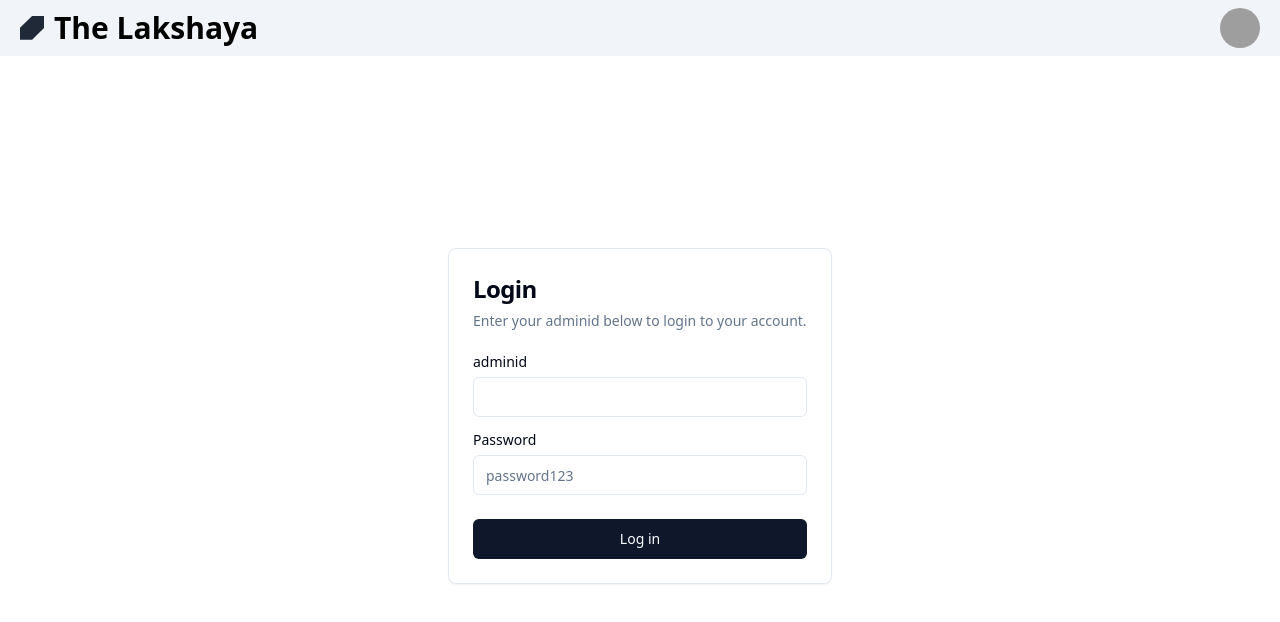
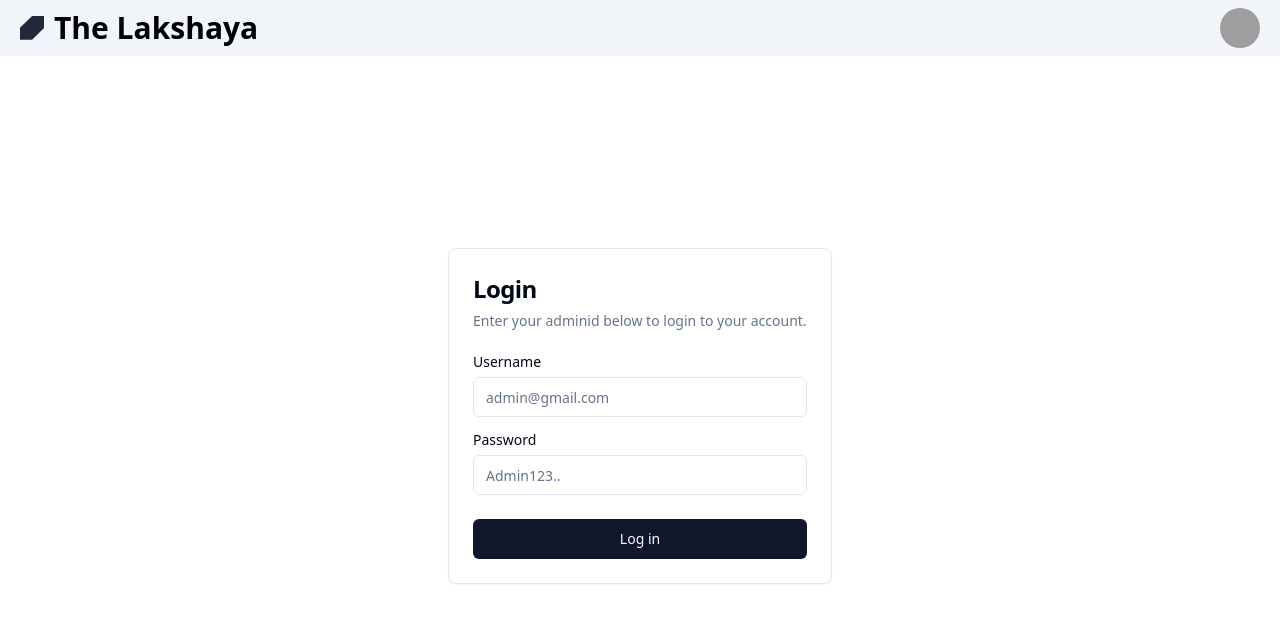
Before and after one commit to whyehtasam/Lakshaya-admin-panel, a React (Vite) app: page /updateCourse in a window 1280 px wide. Shown: the top 622 px of the page. Built offline with nearby package versions, Linux system fonts and the light colour scheme; no server answers; grey boxes are pictures that could not be loaded.

Commit message:
Update Authentication.jsx
changed the label and placeholder

```diff
--- a/src/apps/authentication/Authentication.jsx
+++ b/src/apps/authentication/Authentication.jsx
@@ -77,11 +77,11 @@ export default function LoginForm() {
         </CardHeader>
         <CardContent className="grid gap-4">
           <div className="grid gap-2">
-            <Label htmlFor="adminid">adminid</Label>
+            <Label htmlFor="adminid">Username</Label>
             <Input
               id="adminid"
               type="text"
-              placeholder=""
+              placeholder="admin@gmail.com"
               required
               value={adminid}
               onChange={(e) => setadminid(e.target.value)}
@@ -93,7 +93,7 @@ export default function LoginForm() {
               id="password"
               type="password"
               required
-              placeholder="password123"
+              placeholder="Admin123.."
               value={password}
               onChange={(e) => setPassword(e.target.value)}
             />
```
